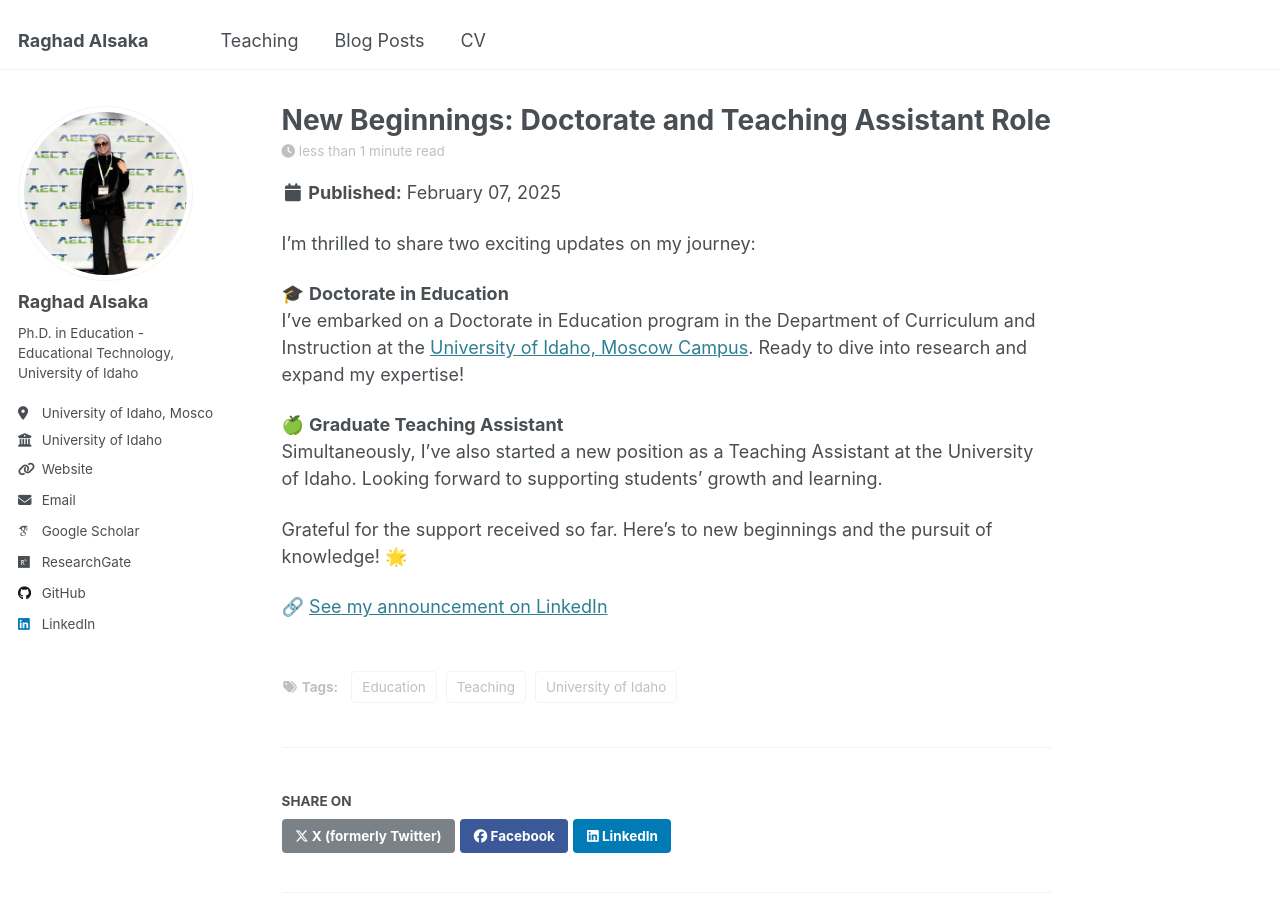
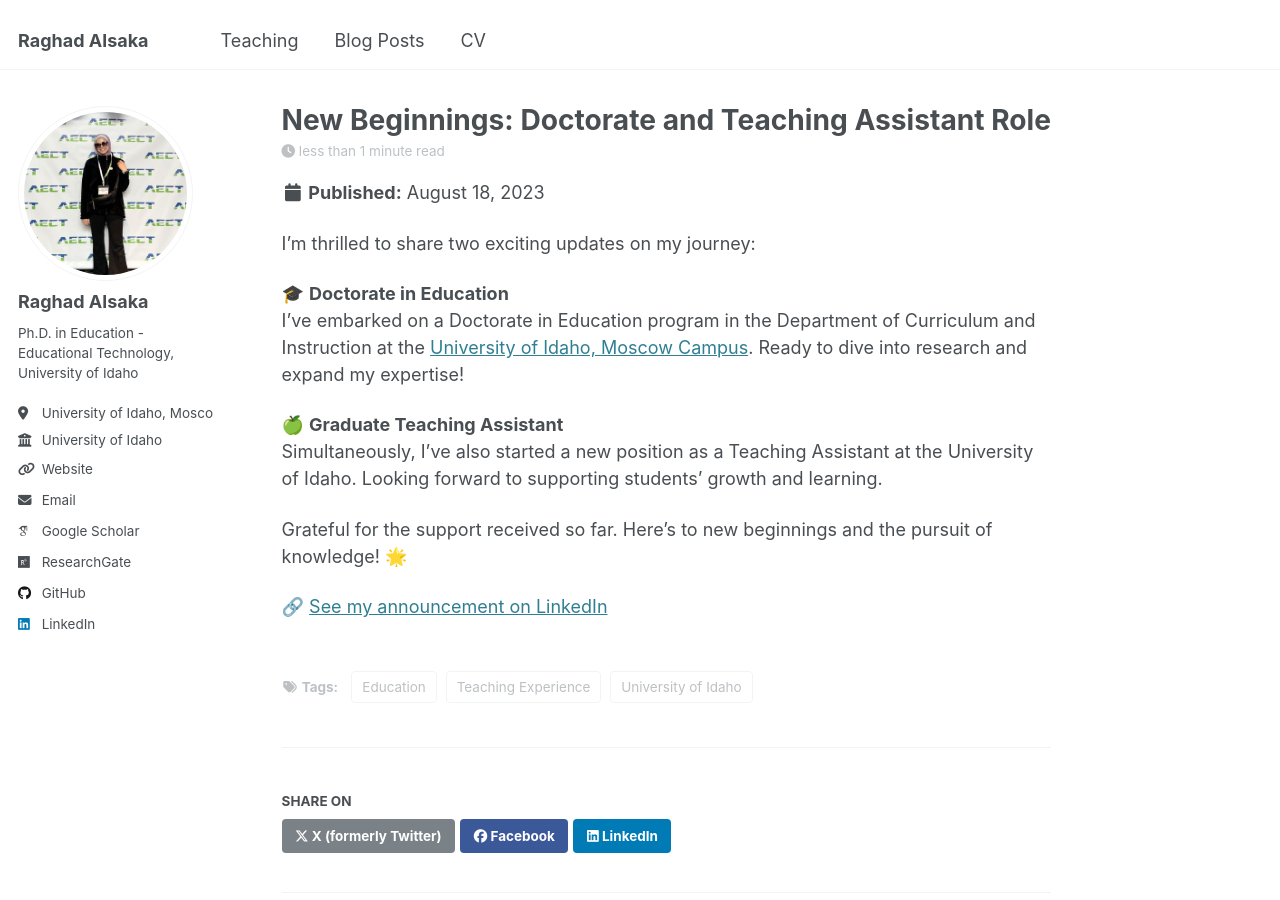
Before and after one commit to raghadalsaka/raghadalsaka.github.io, a Jekyll site: the page built from _posts/2023-08-18-new-beginnings.md, in a window 1280 px wide and 900 px high. Built offline with Jekyll 4.4.1, drawn with Linux system fonts in a browser that asks for light colours; some web fonts are replaced.

Commit message:
Update new beginnings updates

```diff
--- a/_posts/2023-08-18-new-beginnings.md
+++ b/_posts/2023-08-18-new-beginnings.md
@@ -1,8 +1,11 @@
 ---
-title: "New Beginnings: Doctorate and Teaching Assistant Role"
-date: 2025-02-07
-author: Ahmad
-tags: [Education, Teaching, University of Idaho]
+title: 'New Beginnings: Doctorate and Teaching Assistant Role'
+date: 2023-08-18
+permalink: /posts/2023/08/new-beginnings/
+tags:
+  - Teaching Experience
+  - University of Idaho
+  - Education
 ---
 
 I'm thrilled to share two exciting updates on my journey:
```
